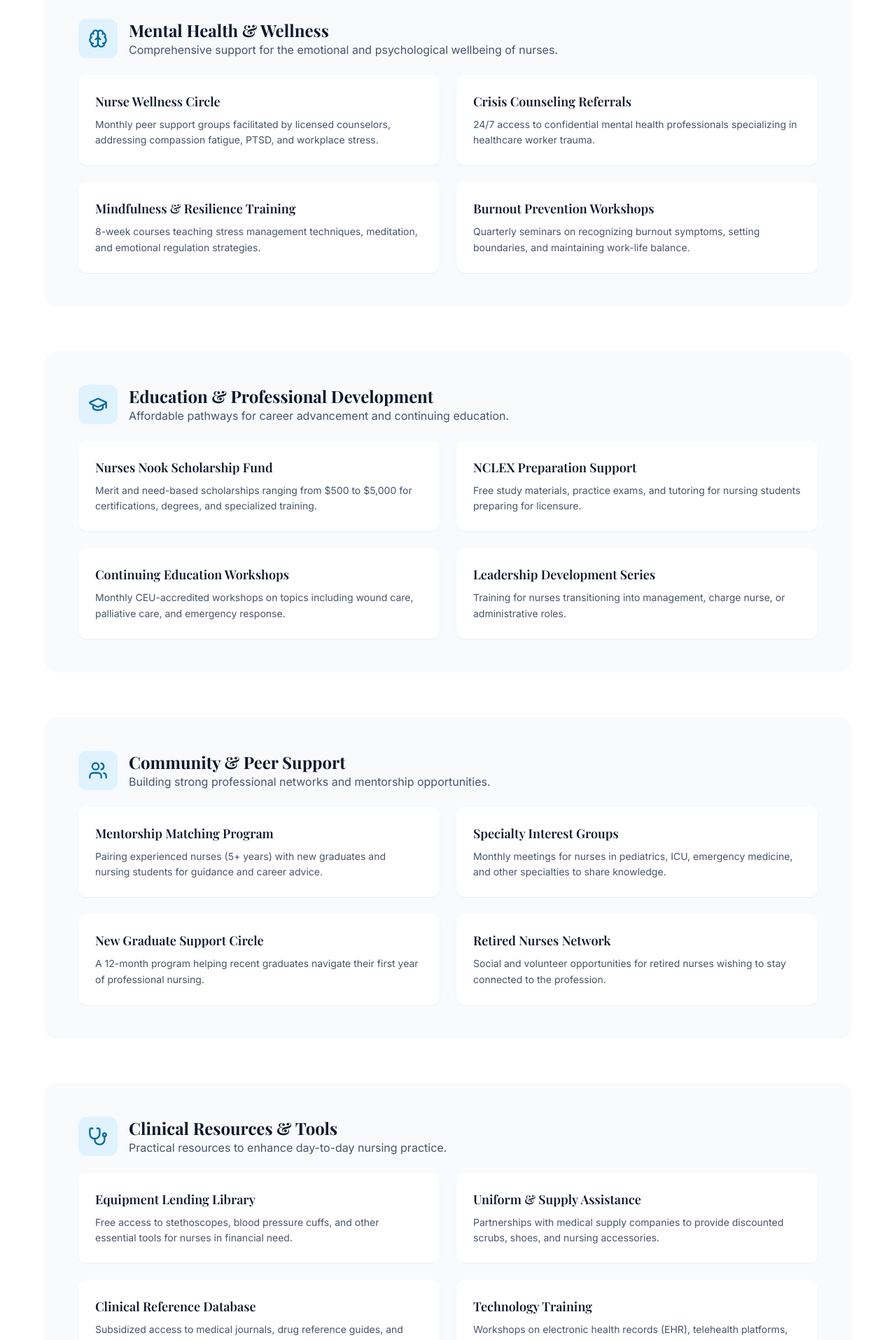
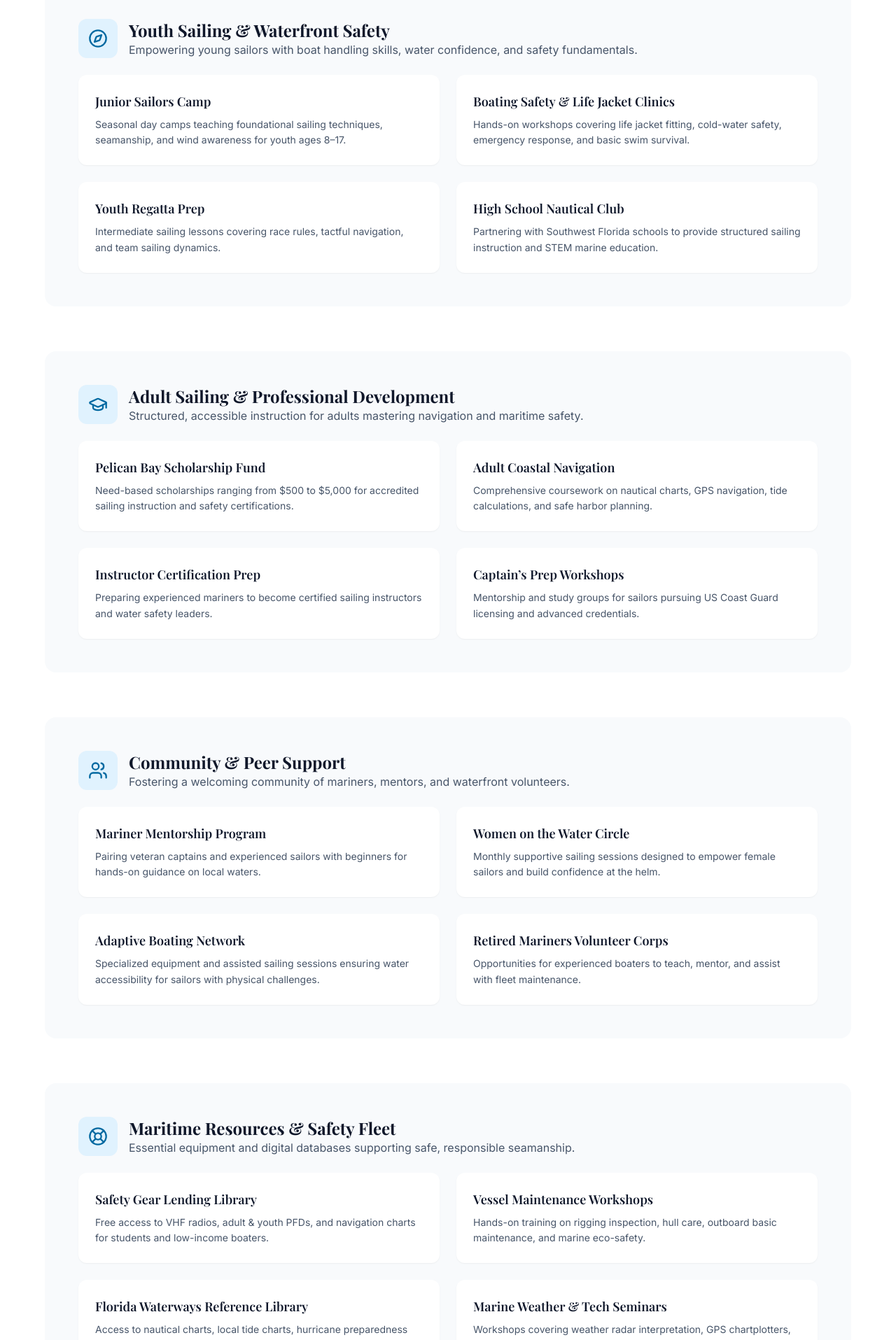
Before and after one commit to irmafiguero199/nurses-nook, a React (Vite) app in the folder nurses-nook-website/: page /programs in a window 1280 px wide. Shown: the part 660-2575 px from the top of the page at 70% size. Built offline with nearby package versions, Linux system fonts and the light colour scheme.

Commit message:
Update Programs page for Pelican Bay Sailing School

```diff
--- a/nurses-nook-website/src/pages/Programs.jsx
+++ b/nurses-nook-website/src/pages/Programs.jsx
@@ -1,75 +1,75 @@
 import { Helmet } from 'react-helmet-async'
-import { Heart, BookOpen, Users, Calendar, Stethoscope, Baby, Brain, GraduationCap } from 'lucide-react'
+import { Anchor, BookOpen, Users, Calendar, Compass, LifeBuoy, Shield, GraduationCap } from 'lucide-react'
 import SectionHeader from '../components/SectionHeader.jsx'
 
 const programCategories = [
   {
-    icon: Brain,
-    title: 'Mental Health & Wellness',
-    description: 'Comprehensive support for the emotional and psychological wellbeing of nurses.',
+    icon: Compass,
+    title: 'Youth Sailing & Waterfront Safety',
+    description: 'Empowering young sailors with boat handling skills, water confidence, and safety fundamentals.',
     programs: [
-      { name: 'Nurse Wellness Circle', detail: 'Monthly peer support groups facilitated by licensed counselors, addressing compassion fatigue, PTSD, and workplace stress.' },
-      { name: 'Crisis Counseling Referrals', detail: '24/7 access to confidential mental health professionals specializing in healthcare worker trauma.' },
-      { name: 'Mindfulness & Resilience Training', detail: '8-week courses teaching stress management techniques, meditation, and emotional regulation strategies.' },
-      { name: 'Burnout Prevention Workshops', detail: 'Quarterly seminars on recognizing burnout symptoms, setting boundaries, and maintaining work-life balance.' },
+      { name: 'Junior Sailors Camp', detail: 'Seasonal day camps teaching foundational sailing techniques, seamanship, and wind awareness for youth ages 8–17.' },
+      { name: 'Boating Safety & Life Jacket Clinics', detail: 'Hands-on workshops covering life jacket fitting, cold-water safety, emergency response, and basic swim survival.' },
+      { name: 'Youth Regatta Prep', detail: 'Intermediate sailing lessons covering race rules, tactful navigation, and team sailing dynamics.' },
+      { name: 'High School Nautical Club', detail: 'Partnering with Southwest Florida schools to provide structured sailing instruction and STEM marine education.' },
     ],
   },
   {
     icon: GraduationCap,
-    title: 'Education & Professional Development',
-    description: 'Affordable pathways for career advancement and continuing education.',
+    title: 'Adult Sailing & Professional Development',
+    description: 'Structured, accessible instruction for adults mastering navigation and maritime safety.',
     programs: [
-      { name: 'Nurses Nook Scholarship Fund', detail: 'Merit and need-based scholarships ranging from $500 to $5,000 for certifications, degrees, and specialized training.' },
-      { name: 'NCLEX Preparation Support', detail: 'Free study materials, practice exams, and tutoring for nursing students preparing for licensure.' },
-      { name: 'Continuing Education Workshops', detail: 'Monthly CEU-accredited workshops on topics including wound care, palliative care, and emergency response.' },
-      { name: 'Leadership Development Series', detail: 'Training for nurses transitioning into management, charge nurse, or administrative roles.' },
+      { name: 'Pelican Bay Scholarship Fund', detail: 'Need-based scholarships ranging from $500 to $5,000 for accredited sailing instruction and safety certifications.' },
+      { name: 'Adult Coastal Navigation', detail: 'Comprehensive coursework on nautical charts, GPS navigation, tide calculations, and safe harbor planning.' },
+      { name: 'Instructor Certification Prep', detail: 'Preparing experienced mariners to become certified sailing instructors and water safety leaders.' },
+      { name: 'Captain’s Prep Workshops', detail: 'Mentorship and study groups for sailors pursuing US Coast Guard licensing and advanced credentials.' },
     ],
   },
   {
     icon: Users,
     title: 'Community & Peer Support',
-    description: 'Building strong professional networks and mentorship opportunities.',
+    description: 'Fostering a welcoming community of mariners, mentors, and waterfront volunteers.',
     programs: [
-      { name: 'Mentorship Matching Program', detail: 'Pairing experienced nurses (5+ years) with new graduates and nursing students for guidance and career advice.' },
-      { name: 'Specialty Interest Groups', detail: 'Monthly meetings for nurses in pediatrics, ICU, emergency medicine, and other specialties to share knowledge.' },
-      { name: 'New Graduate Support Circle', detail: 'A 12-month program helping recent graduates navigate their first year of professional nursing.' },
-      { name: 'Retired Nurses Network', detail: 'Social and volunteer opportunities for retired nurses wishing to stay connected to the profession.' },
+      { name: 'Mariner Mentorship Program', detail: 'Pairing veteran captains and experienced sailors with beginners for hands-on guidance on local waters.' },
+      { name: 'Women on the Water Circle', detail: 'Monthly supportive sailing sessions designed to empower female sailors and build confidence at the helm.' },
+      { name: 'Adaptive Boating Network', detail: 'Specialized equipment and assisted sailing sessions ensuring water accessibility for sailors with physical challenges.' },
+      { name: 'Retired Mariners Volunteer Corps', detail: 'Opportunities for experienced boaters to teach, mentor, and assist with fleet maintenance.' },
     ],
   },
   {
-    icon: Stethoscope,
-    title: 'Clinical Resources & Tools',
-    description: 'Practical resources to enhance day-to-day nursing practice.',
+    icon: LifeBuoy,
+    title: 'Maritime Resources & Safety Fleet',
+    description: 'Essential equipment and digital databases supporting safe, responsible seamanship.',
     programs: [
-      { name: 'Equipment Lending Library', detail: 'Free access to stethoscopes, blood pressure cuffs, and other essential tools for nurses in financial need.' },
-      { name: 'Uniform & Supply Assistance', detail: 'Partnerships with medical supply companies to provide discounted scrubs, shoes, and nursing accessories.' },
-      { name: 'Clinical Reference Database', detail: 'Subsidized access to medical journals, drug reference guides, and evidence-based practice databases.' },
-      { name: 'Technology Training', detail: 'Workshops on electronic health records (EHR), telehealth platforms, and emerging healthcare technologies.' },
+      { name: 'Safety Gear Lending Library', detail: 'Free access to VHF radios, adult & youth PFDs, and navigation charts for students and low-income boaters.' },
+      { name: 'Vessel Maintenance Workshops', detail: 'Hands-on training on rigging inspection, hull care, outboard basic maintenance, and marine eco-safety.' },
+      { name: 'Florida Waterways Reference Library', detail: 'Access to nautical charts, local tide charts, hurricane preparedness guides, and Florida boating laws.' },
+      { name: 'Marine Weather & Tech Seminars', detail: 'Workshops covering weather radar interpretation, GPS chartplotters, and modern marine electronics.' },
     ],
   },
 ]
 
 const upcomingEvents = [
-  { date: 'August 15, 2026', title: 'Summer Wellness Retreat', location: 'Oconto Falls Community Center', description: 'A day-long retreat focused on stress relief, yoga, and peer bonding for 50 nurses.' },
-  { date: 'September 10, 2026', title: 'Fall CEU Workshop: Wound Care Advanced', location: 'Bellin Health Oconto', description: 'Earn 4 CEU credits while learning advanced wound care techniques from certified specialists.' },
-  { date: 'October 5, 2026', title: 'New Graduate Mixer', location: 'Nurses Nook Office, Suite 3', description: 'Networking event for 2026 nursing graduates to meet mentors and explore job opportunities.' },
-  { date: 'November 12, 2026', title: 'Annual Scholarship Awards Dinner', location: 'Oconto Falls Legion Hall', description: 'Celebrating scholarship recipients and honoring outstanding nurse mentors in the community.' },
+  { date: 'August 15, 2026', title: 'Summer Youth Regatta & Family Day', location: 'Bonita Springs Waterfront Center', description: 'A community regatta showcasing youth camp progress, featuring water safety demos and family sail rides.' },
+  { date: 'September 10, 2026', title: 'Fall Navigation & Weather Workshop', location: 'Bonita Bay Community Room', description: 'Master local tidal currents, NOAA weather updates, and safe navigation through Lee and Collier coastal waterways.' },
+  { date: 'October 5, 2026', title: 'New Sailors & Mentors Mixer', location: 'Pelican Bay Sailing School Dock', description: 'Connect with experienced local boat captains, find sailing partners, and learn about volunteer opportunities.' },
+  { date: 'November 12, 2026', title: 'Annual Maritime Scholarship Dinner', location: 'Bonita Springs Event Hall', description: 'Celebrating youth scholarship recipients and honoring outstanding sailing mentors across Southwest Florida.' },
 ]
 
 function Programs() {
   return (
     <>
       <Helmet>
-        <title>Programs | Nurses Nook - Healthcare Support Programs in Wisconsin</title>
-        <meta name="description" content="Explore Nurses Nook programs: mental health support, continuing education scholarships, mentorship, and clinical resources for nurses in Oconto Falls, Wisconsin. EIN 92-2233469." />
-        <link rel="canonical" href="https://nursesnook.org/programs" />
+        <title>Programs | Pelican Bay Sailing School Inc - Bonita Springs, FL</title>
+        <meta name="description" content="Explore Pelican Bay Sailing School Inc programs: youth sailing camps, adult navigation, scholarships, and water safety workshops in Bonita Springs, Florida. EIN 92-3488213." />
+        <link rel="canonical" href="https://pelicanbaysailingschoolinc.sbs/programs" />
       </Helmet>
 
       <section className="bg-primary-700 text-white py-20">
         <div className="container-custom text-center">
           <h1 className="text-4xl md:text-5xl font-bold mb-4">Our Programs</h1>
           <p className="text-xl text-primary-100 max-w-2xl mx-auto">
-            Comprehensive support services designed specifically for nurses and healthcare professionals in Wisconsin.
+            Comprehensive maritime education, safety instruction, and youth sailing opportunities across Southwest Florida.
           </p>
         </div>
       </section>
@@ -78,7 +78,7 @@ function Programs() {
         <div className="container-custom">
           <SectionHeader
             title="Program Categories"
-            subtitle="Nurses Nook offers four core program areas, each addressing critical needs in the nursing profession."
+            subtitle="Pelican Bay Sailing School Inc offers four core program areas designed to empower mariners of all ages and experience levels."
           />
 
           <div className="space-y-16">
@@ -108,11 +108,11 @@ function Programs() {
       </section>
 
       {/* Upcoming Events */}
-      <section className="section-padding bg-nurse-50">
+      <section className="section-padding bg-slate-50">
         <div className="container-custom">
           <SectionHeader
             title="Upcoming Events"
-            subtitle="Join us at these upcoming programs and community gatherings."
+            subtitle="Join us at our upcoming sailing workshops, youth camps, and waterfront gatherings."
           />
           <div className="grid grid-cols-1 md:grid-cols-2 gap-6">
             {upcomingEvents.map((event, index) => (
@@ -142,26 +142,26 @@ function Programs() {
               <div>
                 <h3 className="font-semibold text-primary-200 mb-2">Eligible Participants</h3>
                 <ul className="space-y-2 text-primary-100">
-                  <li className="flex items-center gap-2">✓ Registered Nurses (RN)</li>
-                  <li className="flex items-center gap-2">✓ Licensed Practical Nurses (LPN)</li>
-                  <li className="flex items-center gap-2">✓ Nursing Assistants (CNA)</li>
-                  <li className="flex items-center gap-2">✓ Nursing Students</li>
-                  <li className="flex items-center gap-2">✓ Retired Nurses</li>
+                  <li className="flex items-center gap-2">✓ Youth Sailors (Ages 8–17)</li>
+                  <li className="flex items-center gap-2">✓ Beginner Adult Mariners</li>
+                  <li className="flex items-center gap-2">✓ Experienced Sailors & Captains</li>
+                  <li className="flex items-center gap-2">✓ Local Students & Schools</li>
+                  <li className="flex items-center gap-2">✓ Community Volunteers</li>
                 </ul>
               </div>
               <div>
                 <h3 className="font-semibold text-primary-200 mb-2">Service Area</h3>
                 <ul className="space-y-2 text-primary-100">
-                  <li className="flex items-center gap-2">✓ Oconto County</li>
-                  <li className="flex items-center gap-2">✓ Marinette County</li>
-                  <li className="flex items-center gap-2">✓ Brown County</li>
-                  <li className="flex items-center gap-2">✓ Shawano County</li>
-                  <li className="flex items-center gap-2">✓ All Wisconsin residents welcome</li>
+                  <li className="flex items-center gap-2">✓ Bonita Springs</li>
+                  <li className="flex items-center gap-2">✓ Lee County</li>
+                  <li className="flex items-center gap-2">✓ Collier County</li>
+                  <li className="flex items-center gap-2">✓ Naples & Estero Areas</li>
+                  <li className="flex items-center gap-2">✓ All Florida Residents Welcome</li>
                 </ul>
               </div>
             </div>
             <p className="text-center text-primary-200 mt-6 text-sm">
-              Most programs are free or offered on a sliding scale. No one is turned away due to inability to pay.
+              Scholarship grants and tuition assistance are available for eligible youth and families. No one is turned away due to financial constraints.
             </p>
           </div>
         </div>
```
